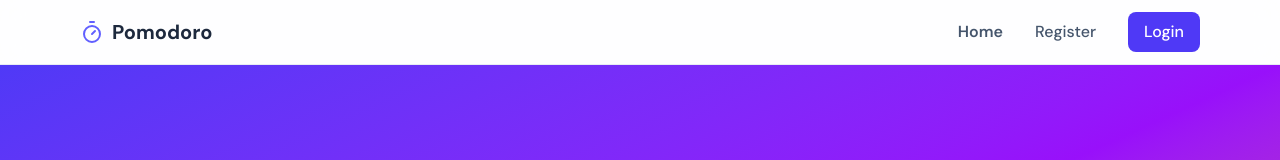
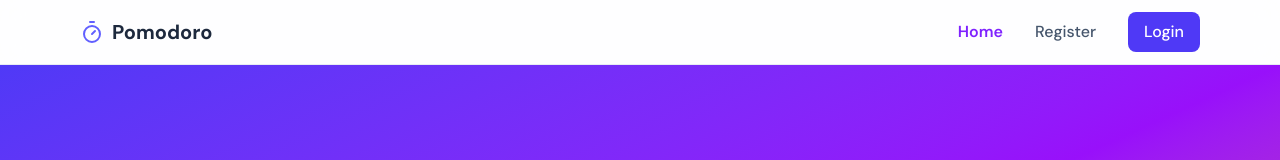
Before and after one commit to estherdev03/pomodoro-app, a Next.js app in the folder frontend/: page / in a window 1280 px wide. Shown: the top 160 px of the page. Built offline with nearby package versions, Linux system fonts and the light colour scheme; no server answers.

Commit message:
Change active tab color

```diff
--- a/frontend/components/ui/Navbar.tsx
+++ b/frontend/components/ui/Navbar.tsx
@@ -9,7 +9,7 @@ import { hasToken } from "@/lib/utils";
 
 const navLink =
   "text-slate-600 hover:text-indigo-600 font-medium transition-colors";
-const navLinkActive = "text-indigo-600 font-semibold";
+const navLinkActive = "text-violet-600 font-semibold";
 
 function getLinkClass(href: string, pathname: string, base = navLink): string {
   const isActive =
@@ -88,7 +88,7 @@ export default function Navbar() {
                 href="/login"
                 className={
                   pathname === "/login"
-                    ? "px-4 py-2 rounded-lg bg-indigo-700 text-white font-semibold"
+                    ? "px-4 py-2 rounded-lg bg-violet-600 text-white font-semibold"
                     : "px-4 py-2 rounded-lg bg-indigo-600 text-white font-medium hover:bg-indigo-700 transition-colors"
                 }
               >
```
